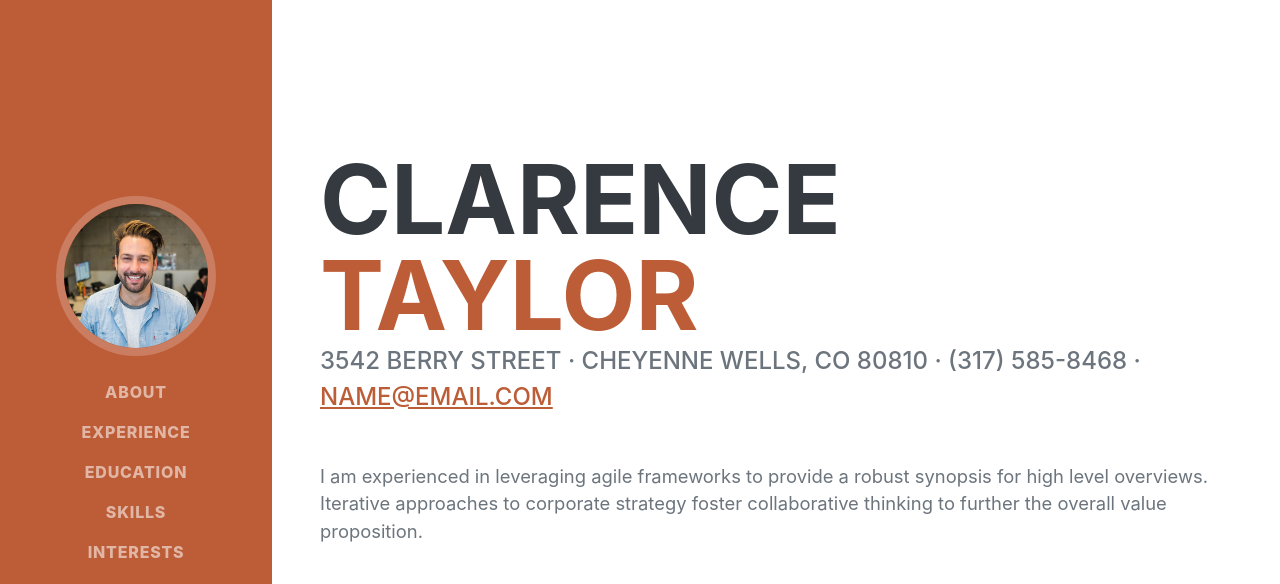
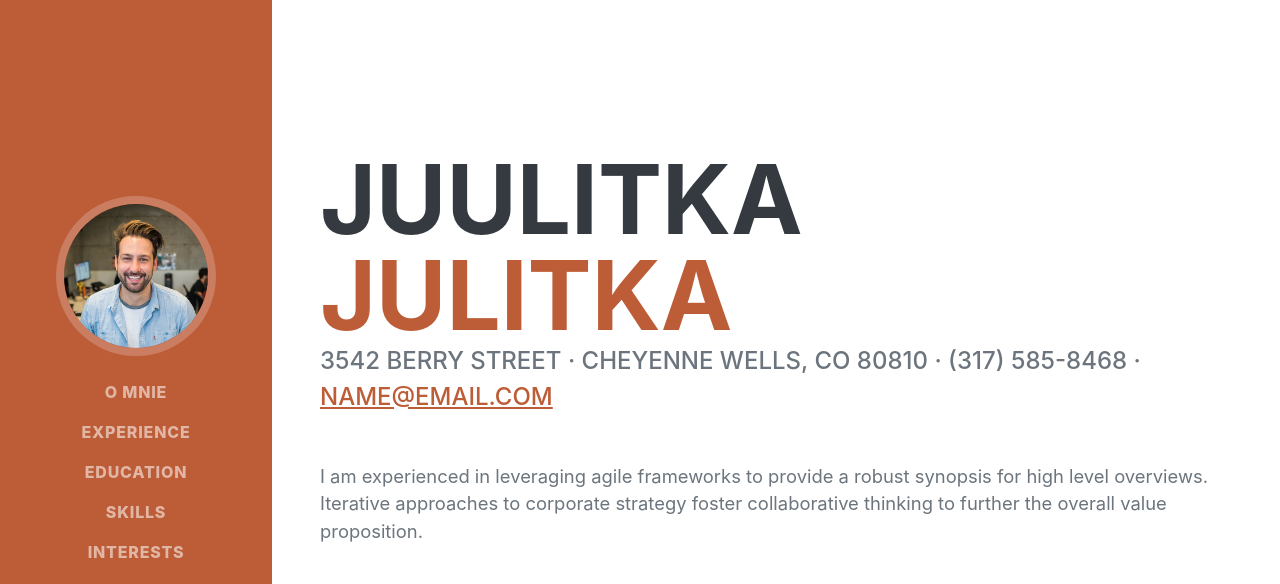
Before and after one commit to melsyae/test, a plain HTML site: page index.html in a window 1280 px wide. Shown: the top 584 px of the page. Drawn offline with nearby package versions, Linux system fonts and the light colour scheme; a web font is replaced by a local one.

Commit message:
zmiana z eng na pl

```diff
--- a/index.html
+++ b/index.html
@@ -19,13 +19,13 @@
         <!-- Navigation-->
         <nav class="navbar navbar-expand-lg navbar-dark bg-primary fixed-top" id="sideNav">
             <a class="navbar-brand js-scroll-trigger" href="#page-top">
-                <span class="d-block d-lg-none">Clarence Taylor</span>
+                <span class="d-block d-lg-none">juulitka</span>
                 <span class="d-none d-lg-block"><img class="img-fluid img-profile rounded-circle mx-auto mb-2" src="assets/img/profile.jpg" alt="..." /></span>
             </a>
             <button class="navbar-toggler" type="button" data-bs-toggle="collapse" data-bs-target="#navbarResponsive" aria-controls="navbarResponsive" aria-expanded="false" aria-label="Toggle navigation"><span class="navbar-toggler-icon"></span></button>
             <div class="collapse navbar-collapse" id="navbarResponsive">
                 <ul class="navbar-nav">
-                    <li class="nav-item"><a class="nav-link js-scroll-trigger" href="#about">About</a></li>
+                    <li class="nav-item"><a class="nav-link js-scroll-trigger" href="#about">O mnie</a></li>
                     <li class="nav-item"><a class="nav-link js-scroll-trigger" href="#experience">Experience</a></li>
                     <li class="nav-item"><a class="nav-link js-scroll-trigger" href="#education">Education</a></li>
                     <li class="nav-item"><a class="nav-link js-scroll-trigger" href="#skills">Skills</a></li>
@@ -40,8 +40,8 @@
             <section class="resume-section" id="about">
                 <div class="resume-section-content">
                     <h1 class="mb-0">
-                        Clarence
-                        <span class="text-primary">Taylor</span>
+                        juulitka
+                        <span class="text-primary">julitka</span>
                     </h1>
                     <div class="subheading mb-5">
                         3542 Berry Street · Cheyenne Wells, CO 80810 · (317) 585-8468 ·
```
Also changed, not shown: favicon.ico (added), profile.jpg (added).
